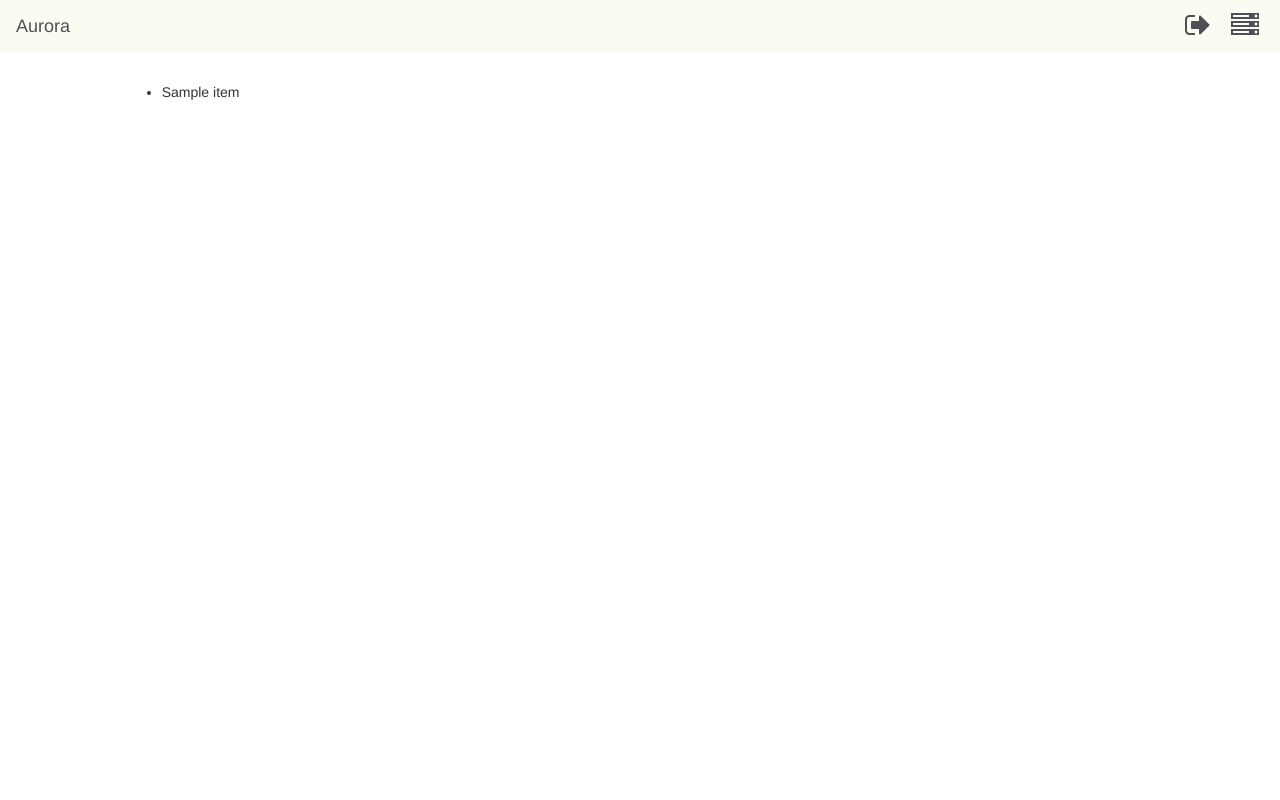
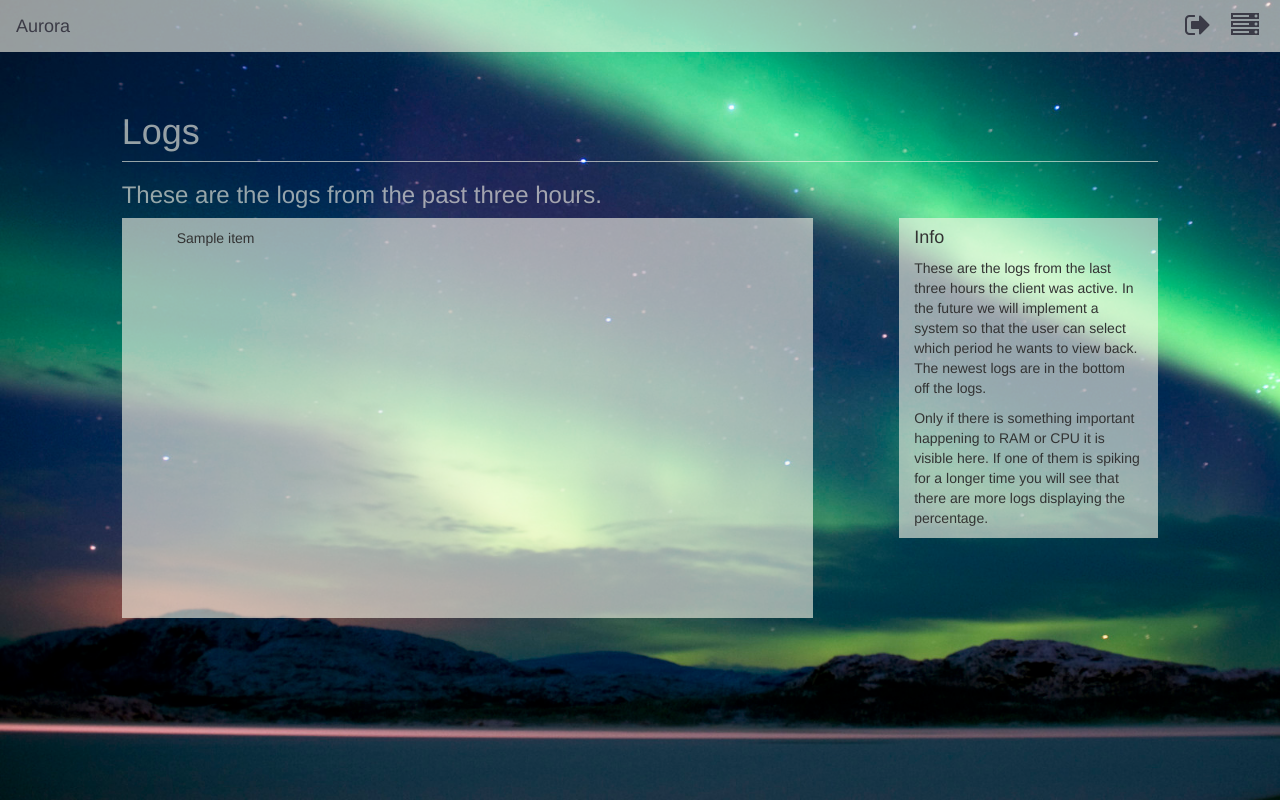
Before and after one commit to Evert-Arends/AuroraPlus, a Django app: template templates/logs.html in a window 1280 px wide; the page is wider, and only the part inside the window is pictured. Run offline with Django 3.2, Linux system fonts and the light colour scheme; the template is opened without the code that fills it: most values are stand-ins (such as "Sample title", 1, 10 or a date in 2020); some libraries are stand-ins or nearby versions.

Commit message:
progress in #36

```diff
--- a/static/custom/css/logs.css
+++ b/static/custom/css/logs.css
@@ -0,0 +1,34 @@
+/* Page style */
+
+html, body {
+    overflow-x: hidden;
+    background: url("/static/images/background.jpg") no-repeat !important;
+    background-size: cover !important;
+    height: 100% !important;
+    width: 100% !important;
+}
+
+.logs-title{
+    color: rgba(250, 248, 233, 0.6);
+    border-color: rgba(250, 248, 233, 0.6);
+}
+
+.page-subtitle{
+    color: rgba(250, 248, 233, 0.6);
+    border-color: rgba(250, 248, 233, 0.6);
+}
+
+.logs-panel{
+    background-color: rgba(250, 248, 233, 0.6);
+    height: 400px;
+    overflow-y: scroll;
+}
+
+.side-panel{
+    background-color: rgba(250, 248, 233, 0.6);
+}
+
+.logs-list{
+    text-decoration: none;
+    list-style: none;
+}
--- a/templates/logs.html
+++ b/templates/logs.html
@@ -18,15 +18,31 @@
 {% include 'top.html' %}
 
 <div class="col-lg-10 col-lg-offset-1">
+    <h1 class="page-header logs-title">Logs</h1>
+    <h3 class="page-subtitle">These are the logs from the past three hours.</h3>
+    <div class="col-md-8 logs-panel">
         <p>
             {% for item in logs %}
                 {% if item != '' %}
-                <ul>
+                    <ul class="logs-list">
                         <li>{{ item }}</li>
                     </ul>
                 {% endif %}
             {% endfor %}
         </p>
     </div>
+    <div class="col-md-3 col-md-offset-1 side-panel">
+        <h4>Info</h4>
+        <p>
+            These are the logs from the last three hours the client was active. In the future we will implement a
+            system so that the user can select which period he wants to view back. The newest logs are in the bottom
+            off the logs.
+        </p>
+        <p>
+            Only if there is something important happening to RAM or CPU it is visible here. If one of them is spiking
+            for a longer time you will see that there are more logs displaying the percentage.
+        </p>
+    </div>
+</div>
 </body>
 </html>
```
Also changed, not shown: AuroraPlus/views.py (+19 -10 lines). Lines whose indentation alone changed are shown as unchanged.
